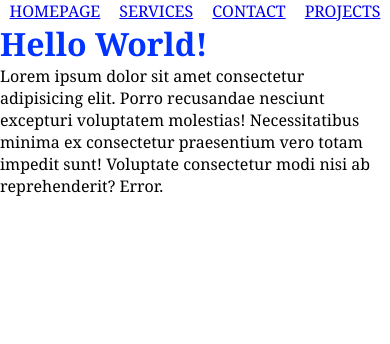
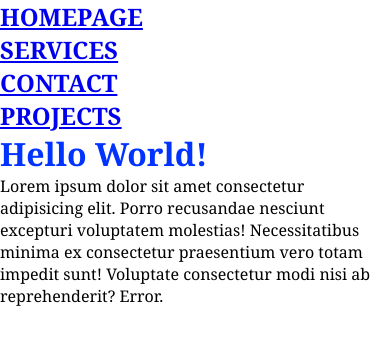
Before and after one commit to BigGui/git-demo, a plain HTML site: page index.html in a window 390 px wide. Drawn offline with Linux system fonts and the light colour scheme.

Commit message:
change navigation layout on mobile + text style

```diff
--- a/css/style.css
+++ b/css/style.css
@@ -21,8 +21,17 @@ h1 {
 
 /* NAVIGATION */
 
+
+@media screen and (max-width: 768px) {
+    .main-nav__lst {
+        flex-direction: column;
+    }
+}
+
 .main-nav__lst {
     display: flex;
     justify-content: space-around;
     text-transform: uppercase;
+    font-size: 1.5rem;
+    font-weight: bold;
 }
```
